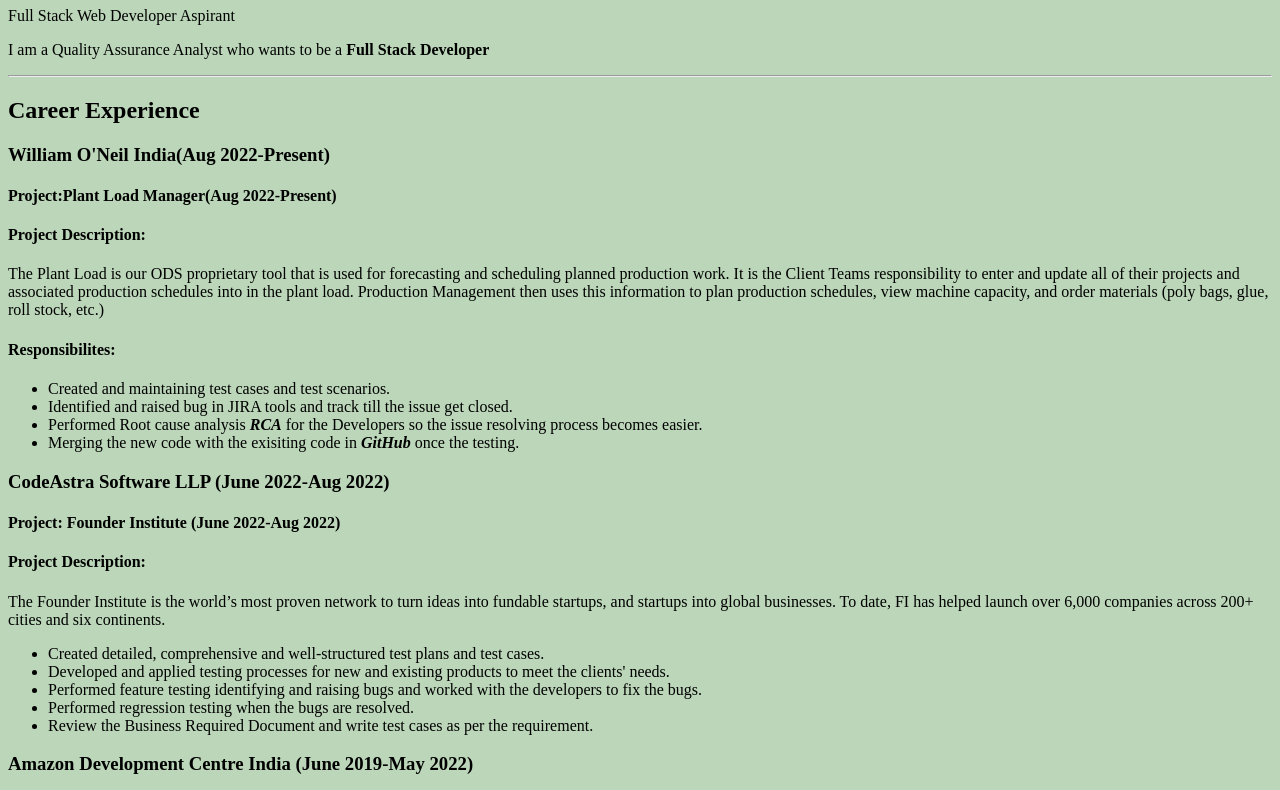
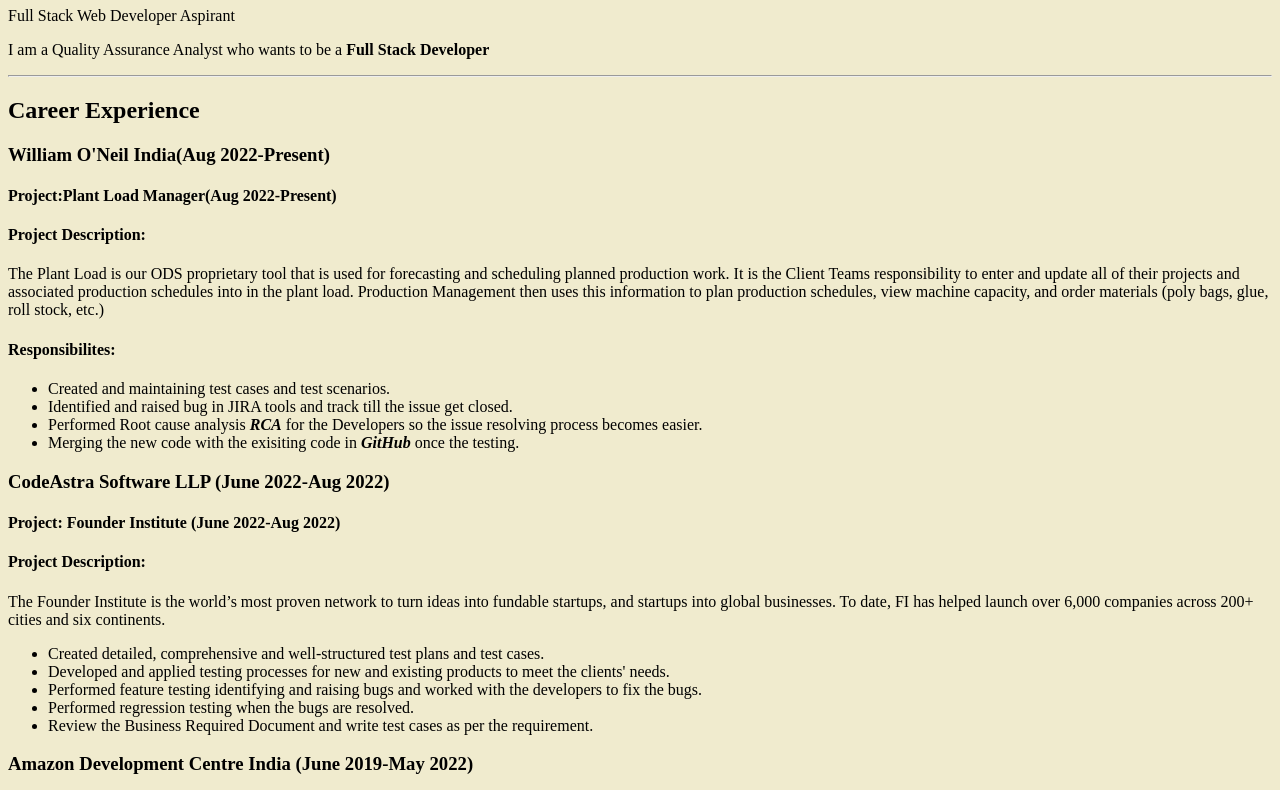
Before and after one commit to ramprk556905/CV, a plain HTML site: page index.html in a window 1280 px wide. Shown: the part 285-1075 px from the top of the page. Drawn offline with Linux system fonts and the light colour scheme.

Commit message:
Changed background color from #BBD6B8 to #F0EBCE

```diff
--- a/css/styles.css
+++ b/css/styles.css
@@ -1,3 +1,3 @@
 body{
-  background-color: #BBD6B8
+  background-color: #F0EBCE
 }
```
